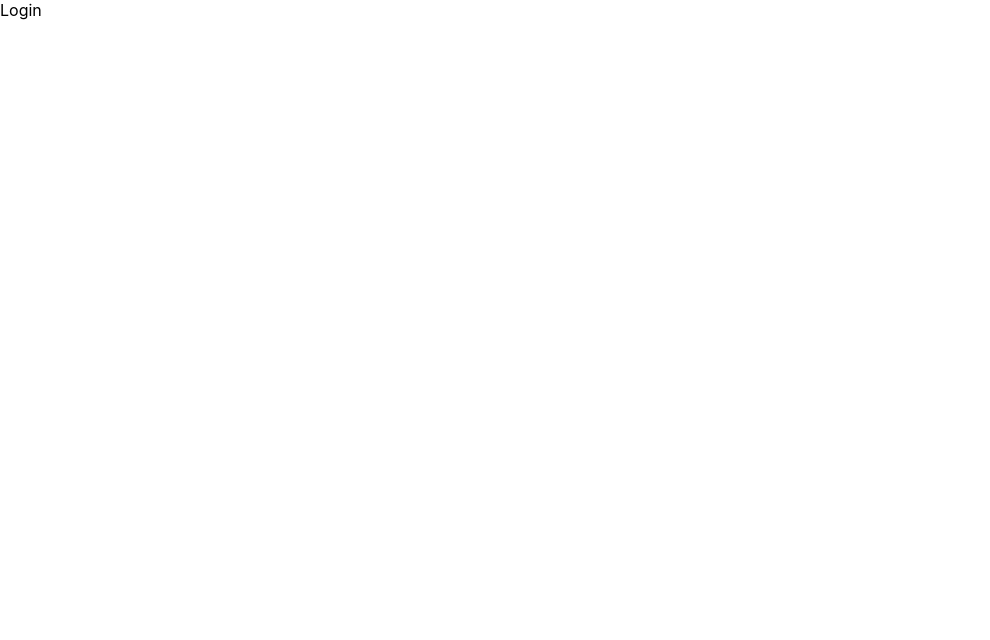
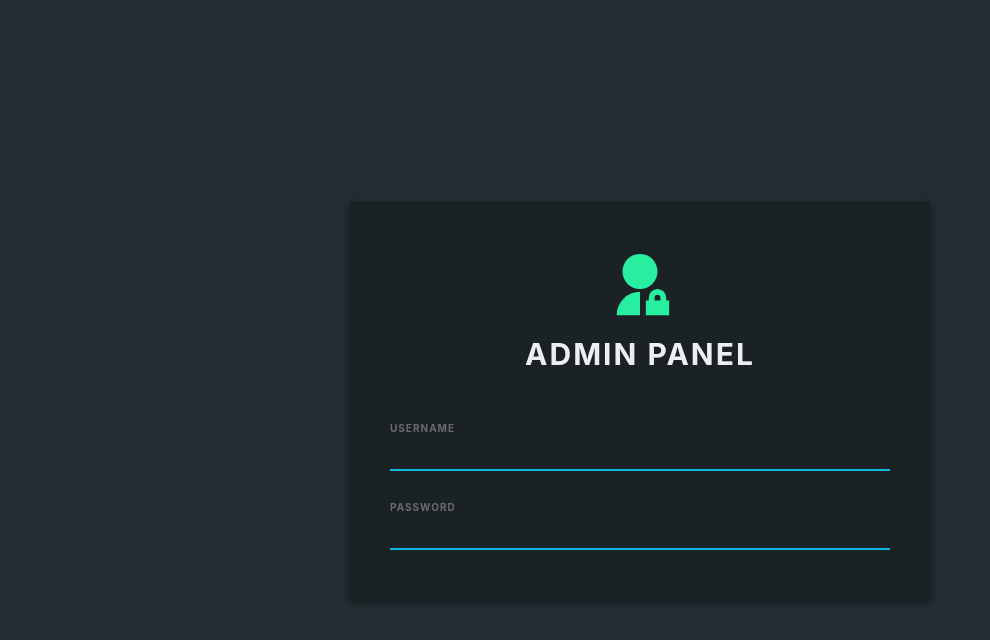
Before and after one commit to websmartdream428/revoclix-dashboard, a React (Create React App) app: page / in a window 1280 px wide. Shown: the top 640 px of the page, without its empty margins (0-990 px from the left). Built offline with nearby package versions, Linux system fonts and the light colour scheme.

Commit message:
feat: create the loginFormInput Component

```diff
--- /dev/null
+++ b/src/components/LoginFormInput/LoginFormInput.styles.ts
@@ -0,0 +1,29 @@
+import styled from "styled-components";
+
+export const LoginFormInputWrapper = styled.div`
+  width: 100%;
+`;
+
+export const InputLabel = styled.p`
+  text-transform: uppercase;
+  font-size: 10px;
+  color: #6c6c6c;
+  font-weight: bold;
+  letter-spacing: 1px;
+  text-align: left;
+  margin: 0;
+`;
+
+export const LoginInput = styled.input`
+  width: 100%;
+  background: transparent;
+  border: none;
+  outline: none;
+  border-bottom: 2px solid #0db8de;
+  font-weight: bold;
+  color: #ecf0f5;
+  padding: 10px 0;
+  :focus {
+    outline: none;
+  }
+`;
--- /dev/null
+++ b/src/components/LoginFormInput/LoginFormInput.tsx
@@ -0,0 +1,25 @@
+import React from "react";
+import { LoginFormProps } from "types/loginFormProps";
+
+import {
+  InputLabel,
+  LoginFormInputWrapper,
+  LoginInput,
+} from "./LoginFormInput.styles";
+
+const LoginFormInput: React.FC<LoginFormProps> = ({
+  type,
+  label,
+  name,
+  value,
+  onChange,
+}) => {
+  return (
+    <LoginFormInputWrapper>
+      <InputLabel>{label}</InputLabel>
+      <LoginInput type={type} name={name} value={value} onChange={onChange} />
+    </LoginFormInputWrapper>
+  );
+};
+
+export default LoginFormInput;
--- /dev/null
+++ b/src/components/index.tsx
@@ -0,0 +1 @@
+export { default as LoginFormInput } from "./LoginFormInput/LoginFormInput";
--- a/src/pages/login/Login.styles.ts
+++ b/src/pages/login/Login.styles.ts
@@ -1 +1,51 @@
 import styled from "styled-components";
+
+export const LoginPageWrapper = styled.div`
+  background-color: #222d32;
+  min-height: 100vh;
+  width: 100vw;
+  display: flex;
+  justify-content: center;
+  align-items: center;
+`;
+
+export const LoginForm = styled.div`
+  position: relative;
+  max-width: 500px;
+  width: 100%;
+  padding: 50px 40px;
+  background-color: #1a2226;
+  box-shadow: 0 3px 6px rgba(0, 0, 0, 0.16), 0 3px 6px rgba(0, 0, 0, 0.23);
+  text-align: center;
+  color: white;
+`;
+
+export const LoginLogoWrapper = styled.div`
+  width: 70px;
+  height: 70px;
+  margin: auto;
+
+  svg {
+    width: 100%;
+    fill: #27ef9f;
+    height: 100%;
+  }
+`;
+
+export const LoginText = styled.h1`
+  text-transform: uppercase;
+  margin-top: 15px;
+  margin-bottom: 50px;
+  text-align: center;
+  font-size: 30px;
+  letter-spacing: 2px;
+  margin-top: 15px;
+  font-weight: bold;
+  color: #ecf0f5;
+`;
+
+export const FormWrapper = styled.div`
+  & > *:not(:first-child) {
+    margin-top: 30px;
+  }
+`;
--- a/src/pages/login/Login.tsx
+++ b/src/pages/login/Login.tsx
@@ -1,7 +1,55 @@
-import React from "react";
+import React, { useState } from "react";
 
-const LoginPage = () => {
-  return <div>Login</div>;
+import { RiAdminFill } from "react-icons/ri";
+import { LoginFormInput } from "components";
+
+import { loginStateProps } from "types/loginStateProps";
+
+import {
+  FormWrapper,
+  LoginForm,
+  LoginLogoWrapper,
+  LoginPageWrapper,
+  LoginText,
+} from "./Login.styles";
+
+const LoginPage: React.FC = () => {
+  const [formState, setFormState] = useState<loginStateProps>({
+    username: "",
+    password: "",
+  });
+
+  const handleInputChange = (e: any) => {
+    console.log(e.target.name);
+    setFormState({ ...formState, [e.target.name]: e.target.value });
+  };
+
+  return (
+    <LoginPageWrapper>
+      <LoginForm>
+        <LoginLogoWrapper>
+          <RiAdminFill />
+        </LoginLogoWrapper>
+        <LoginText>Admin Panel</LoginText>
+        <FormWrapper>
+          <LoginFormInput
+            type="text"
+            label="Username"
+            value={formState.username}
+            onChange={handleInputChange}
+            name="username"
+          />
+          <LoginFormInput
+            type="password"
+            label="Password"
+            value={formState.password}
+            onChange={handleInputChange}
+            name="password"
+          />
+        </FormWrapper>
+      </LoginForm>
+    </LoginPageWrapper>
+  );
 };
 
 export default LoginPage;
--- /dev/null
+++ b/src/types/loginFormProps.ts
@@ -0,0 +1,7 @@
+export interface LoginFormProps {
+  type: string;
+  label: string;
+  name: string;
+  value: string;
+  onChange: React.ChangeEventHandler<HTMLInputElement>;
+}
--- /dev/null
+++ b/src/types/loginStateProps.ts
@@ -0,0 +1,4 @@
+export interface loginStateProps {
+  username: string;
+  password: string;
+}
```
